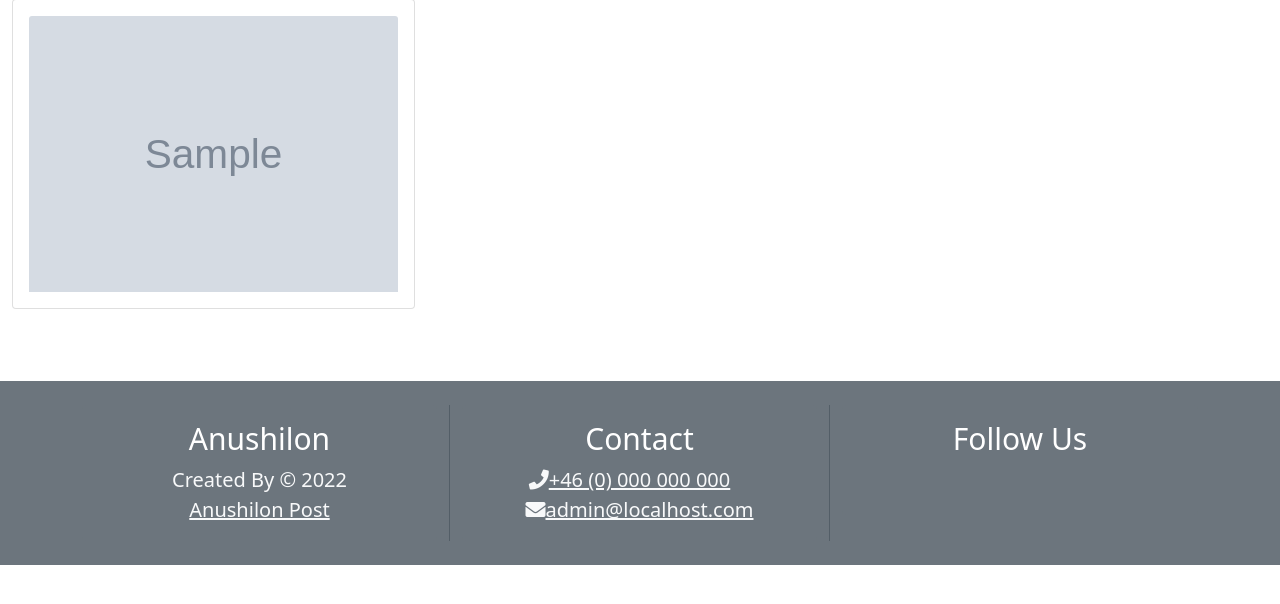
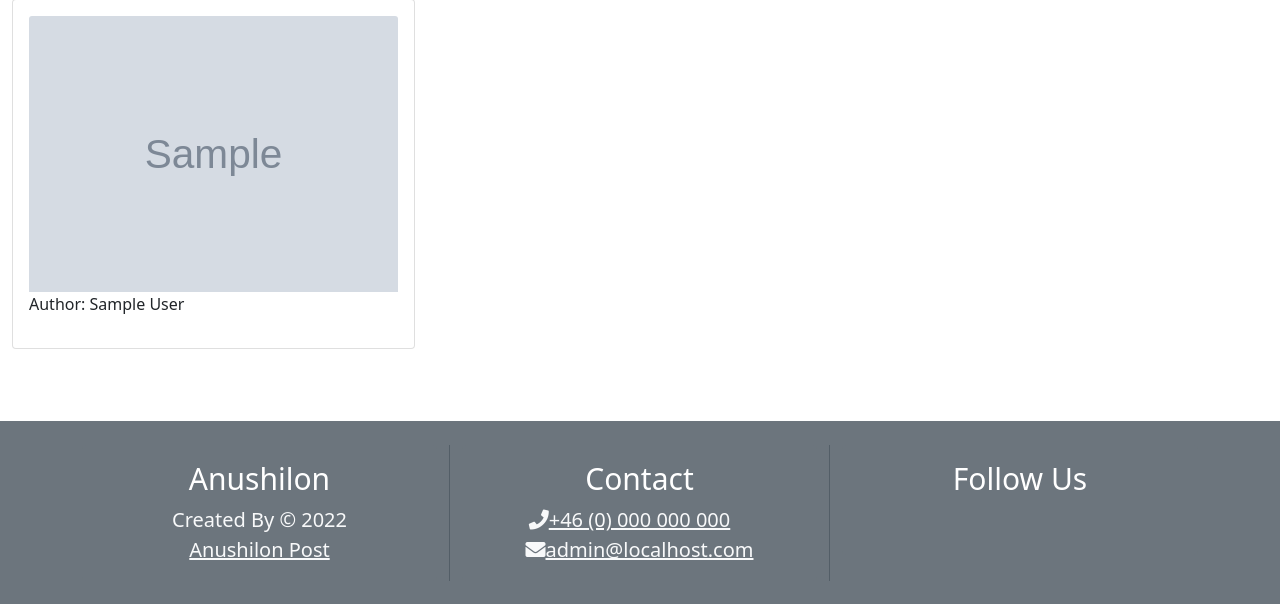
Before and after one commit to mamuzaan/Portfolio-P4-News, a Django app: template templates/index.html in a window 1280 px wide. Shown: the part 73-677 px from the top of the page. Run offline with Django 3.2, Linux system fonts and the light colour scheme; the template is opened without the code that fills it: most values are stand-ins (such as "Sample title", 1, 10 or a date in 2020); grey boxes marked "Sample" are stand-in pictures.

Commit message:
Added Author to image flash div

```diff
--- a/templates/index.html
+++ b/templates/index.html
@@ -18,6 +18,9 @@
                                 {% else %}
                                 <img class="card-img-top" src="{{ post.featured_image.url }}">
                                 {% endif %}
+                                <div class="image-flash">
+                                    <p class="author">Author: {{ post.author }}</p>
+                                </div>
                             </div>
                         </div>
                     </div>
```
